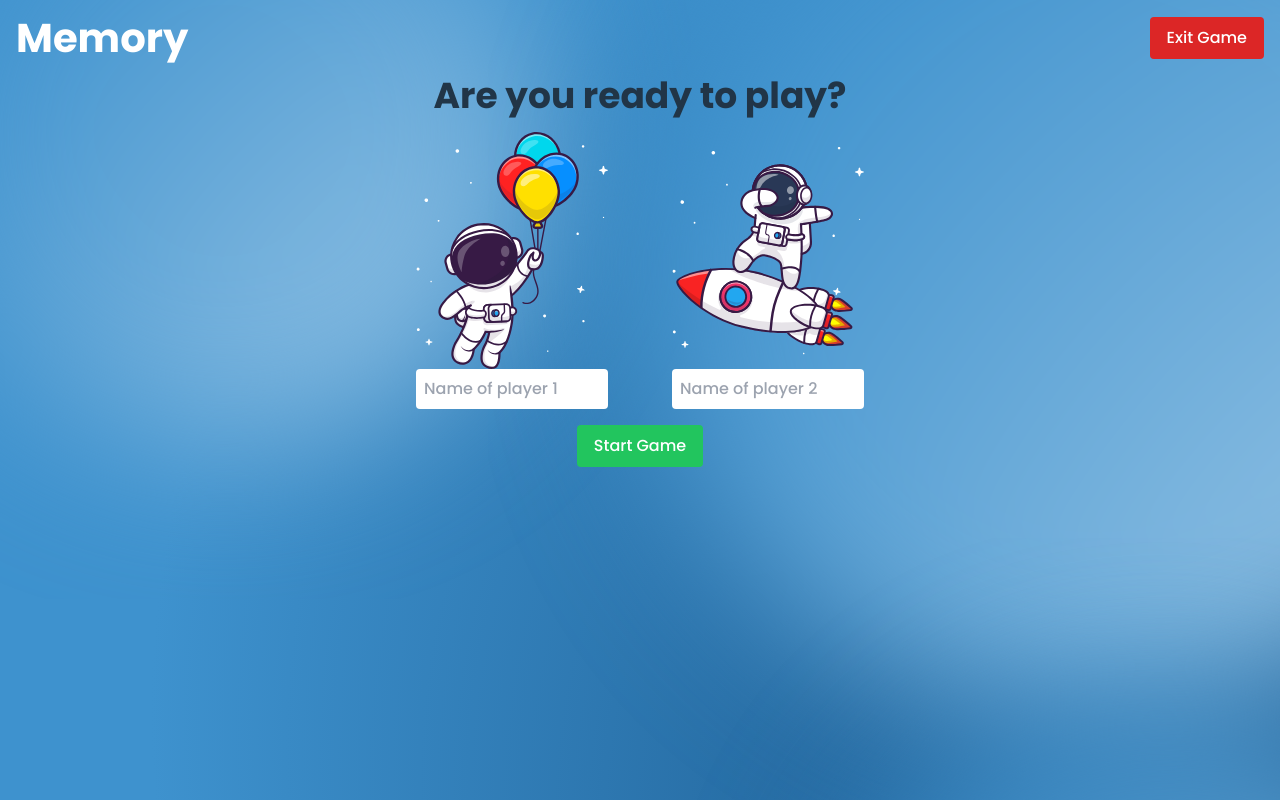
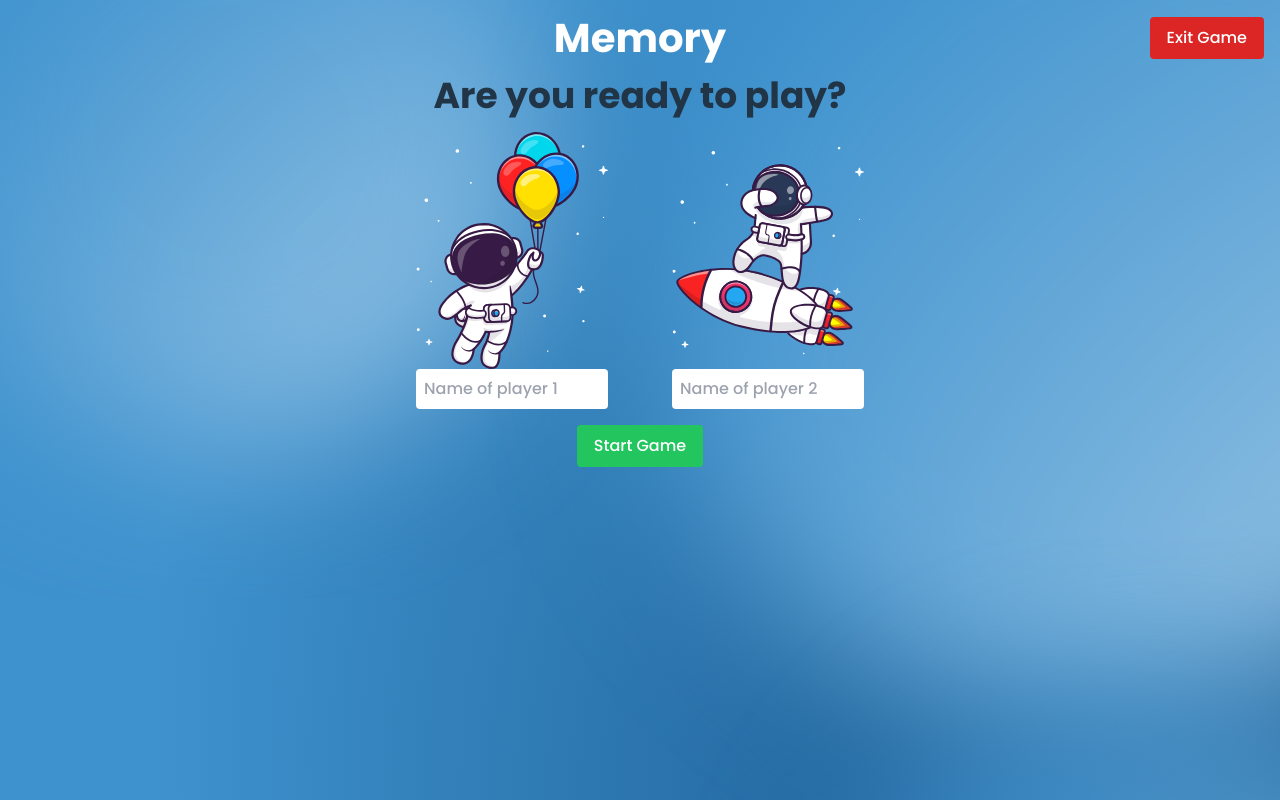
Before and after one commit to zmaqutu/specno-memory-game, a React (Vite) app: page / in a window 1280 px wide. Built offline with nearby package versions, Linux system fonts and the light colour scheme.

Commit message:
fixed nav bar

```diff
--- a/src/App.jsx
+++ b/src/App.jsx
@@ -33,11 +33,12 @@ function App() {
 	}
 	return (
         <div className="font-sans h-screen flex flex-col">
-            <nav className="flex justify-between items-center bg-dark p-4">
-                <h1 className="text-white font-bold text-memory flex items-center">
+            <nav className="grid grid-cols-3 items-center bg-opacity-50 place-items-center p-4">
+                <div></div>
+				<h1 className="text-white font-bold text-memory  place-items-center">
                     Memory
                 </h1>
-                <button onClick={exitGame}className="bg-red-600 text-white py-2 px-4 rounded">
+                <button onClick={exitGame}className="bg-red-600 text-white py-2 px-4 rounded justify-self-end">
                     Exit Game
                 </button>
             </nav>
--- a/src/components/PlayerModal/PlayerModal.jsx
+++ b/src/components/PlayerModal/PlayerModal.jsx
@@ -1,15 +1,13 @@
-import React, { useState} from "react";
-import player1Image from '../../assets/images/player1.svg';
-import player2Image from '../../assets/images/player2.svg';
+import React, { useState } from "react";
+import player1Image from "../../assets/images/player1.svg";
+import player2Image from "../../assets/images/player2.svg";
 
-function PlayerModal({toggleGameState, setPlayerNames}) {
+function PlayerModal({ toggleGameState, setPlayerNames }) {
+    const [playerOneName, setPlayerOneName] = useState("");
+    const [playerTwoName, setPlayerTwoName] = useState("");
 
-	const [playerOneName, setPlayerOneName] = useState('');
-	const [playerTwoName, setPlayerTwoName] = useState('');
-
-
-	function handleStartButtonClick(){
-		console.log('Start Game', playerOneName, playerTwoName);
+    function handleStartButtonClick() {
+        console.log("Start Game", playerOneName, playerTwoName);
         setPlayerNames(playerOneName, playerTwoName);
         toggleGameState();
     }
@@ -50,7 +48,6 @@ function PlayerModal({toggleGameState, setPlayerNames}) {
                             className="w-full p-2 rounded text-black"
                             value={playerTwoName}
                             onChange={(e) => setPlayerTwoName(e.target.value)}
-
                         />
                     </div>
                 </div>
```
Also changed, not shown: src/components/GameBoard/GameBoard.jsx (+14 -11 lines). Lines whose indentation alone changed are shown as unchanged.
